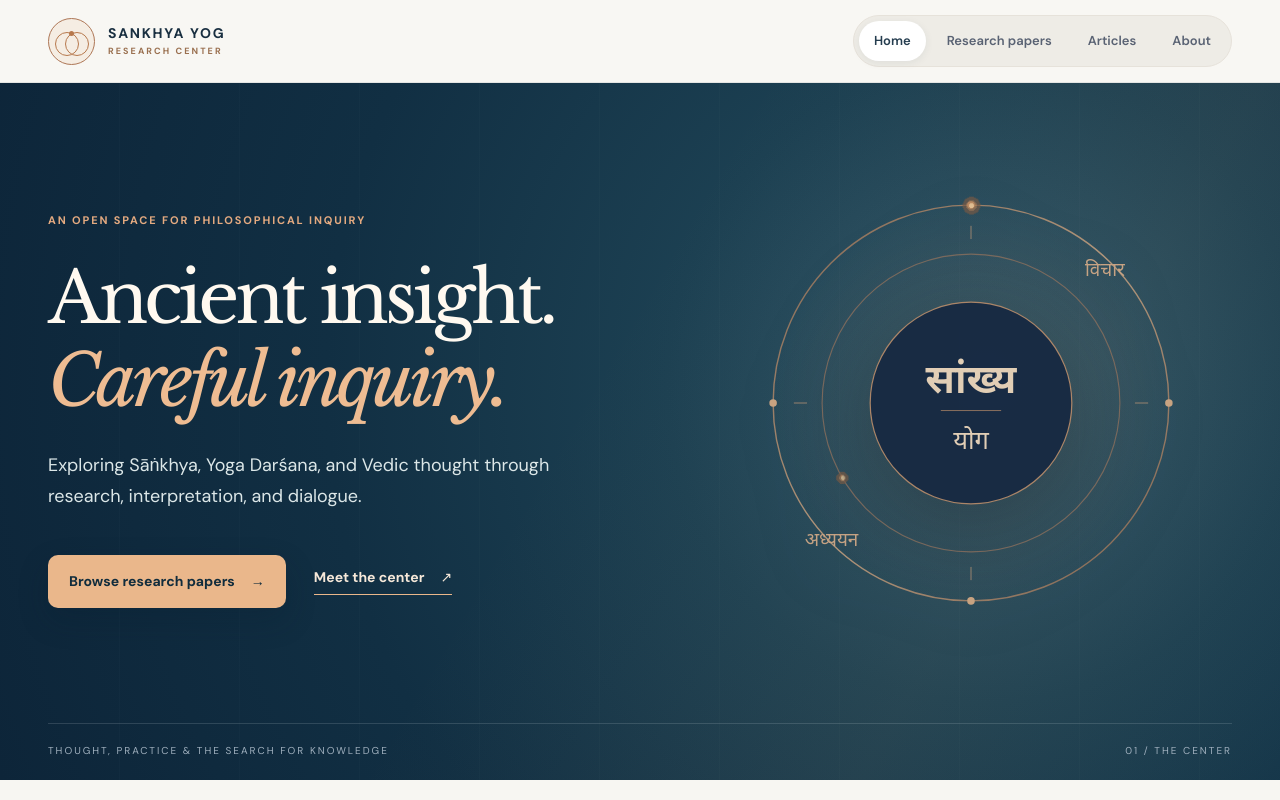
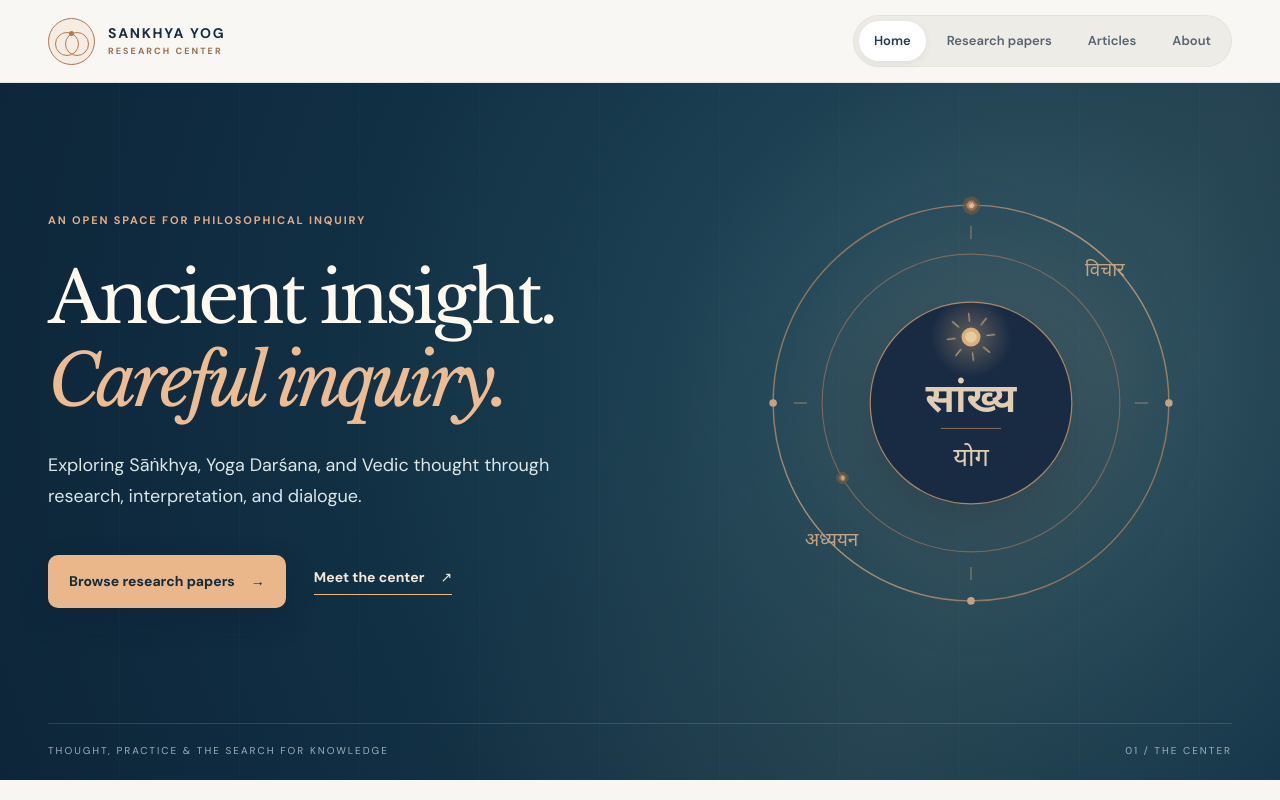
Before and after one commit to anilarya/Sankhya-Yog-Research-Center, a React (Vite) app: page / in a window 1280 px wide. Shown: the top 800 px of the page. Built offline with nearby package versions, Linux system fonts and the light colour scheme.

Commit message:
Smooth hero orbit and add central sun

```diff
--- a/src/main.jsx
+++ b/src/main.jsx
@@ -60,15 +60,16 @@ function HeroEmblem() {
   return <div className="hero-art"><img className="hero-orbit-gif" src={asset('orbit-points.gif')} alt="" aria-hidden="true" /><svg className="hero-diagram" viewBox="0 0 520 520" role="img" aria-labelledby="diagram-title diagram-desc">
     <title id="diagram-title">Sāṅkhya and Yoga</title>
     <desc id="diagram-desc">A circular motif with Sāṅkhya and Yoga at its center, surrounded by inquiry and reflection.</desc>
-    <defs><linearGradient id="ring-gradient" x1="0" y1="0" x2="1" y2="1"><stop offset="0" stopColor="#9d6e50" /><stop offset=".5" stopColor="#d6ab85" /><stop offset="1" stopColor="#93674c" /></linearGradient></defs>
+    <defs><linearGradient id="ring-gradient" x1="0" y1="0" x2="1" y2="1"><stop offset="0" stopColor="#9d6e50" /><stop offset=".5" stopColor="#d6ab85" /><stop offset="1" stopColor="#93674c" /></linearGradient><radialGradient id="sun-glow"><stop offset="0" stopColor="#edbb87" stopOpacity=".37" /><stop offset="1" stopColor="#edbb87" stopOpacity="0" /></radialGradient></defs>
     <circle cx="260" cy="260" r="210" fill="none" stroke="url(#ring-gradient)" strokeWidth="1.5" opacity=".85" />
     <circle cx="260" cy="260" r="158" fill="none" stroke="#9e765d" strokeWidth="1.2" opacity=".72" />
     <circle cx="260" cy="260" r="107" fill="#162841" stroke="#b68a69" strokeWidth="1.3" />
     <circle cx="260" cy="50" r="4" fill="#d6ab85" /><circle cx="470" cy="260" r="4" fill="#d6ab85" /><circle cx="260" cy="470" r="4" fill="#d6ab85" /><circle cx="50" cy="260" r="4" fill="#d6ab85" />
     <path d="M260 72v14 M260 434v14 M72 260h14 M434 260h14" stroke="#c69b77" strokeWidth="1" opacity=".8" />
-    <text x="260" y="249" textAnchor="middle" className="diagram-main">सांख्य</text>
-    <path d="M228 268h64" stroke="#b88968" strokeWidth="1" opacity=".8" />
-    <text x="260" y="309" textAnchor="middle" className="diagram-secondary">योग</text>
+    <g className="hero-sun" aria-hidden="true"><circle cx="260" cy="190" r="43" fill="url(#sun-glow)" /><g className="hero-sun-rays" fill="none" stroke="#ddb283" strokeWidth="1.5" strokeLinecap="round" opacity=".82"><path d="M260 165v8 M260 207v8 M235 190h8 M277 190h8 M242 172l6 6 M272 202l6 6 M278 172l-6 6 M248 202l-6 6" /></g><circle cx="260" cy="190" r="10" fill="#e9b982" /><circle cx="260" cy="190" r="6" fill="#f7d8a5" /></g>
+    <text x="260" y="270" textAnchor="middle" className="diagram-main">सांख्य</text>
+    <path d="M228 287h64" stroke="#b88968" strokeWidth="1" opacity=".8" />
+    <text x="260" y="327" textAnchor="middle" className="diagram-secondary">योग</text>
     <text x="402" y="125" textAnchor="middle" className="diagram-label">विचार</text>
     <text x="112" y="412" textAnchor="middle" className="diagram-label">अध्ययन</text>
   </svg></div>
--- a/src/styles.css
+++ b/src/styles.css
@@ -159,3 +159,6 @@ body{background:#f7f6f2}
 .hero-diagram{z-index:1}
 .hero-orbit-gif{position:absolute;z-index:2;top:50%;left:50%;width:min(100%,490px);height:auto;transform:translate(-50%,-50%);pointer-events:none;opacity:.7}
 @media(prefers-reduced-motion:reduce){.hero-orbit-gif{display:none}}
+.hero-sun-rays{transform-origin:260px 190px;animation:sun-turn 28s linear infinite}
+@keyframes sun-turn{to{transform:rotate(360deg)}}
+@media(prefers-reduced-motion:reduce){.hero-sun-rays{animation:none}}
```
Also changed, not shown: public/orbit-points.gif.
